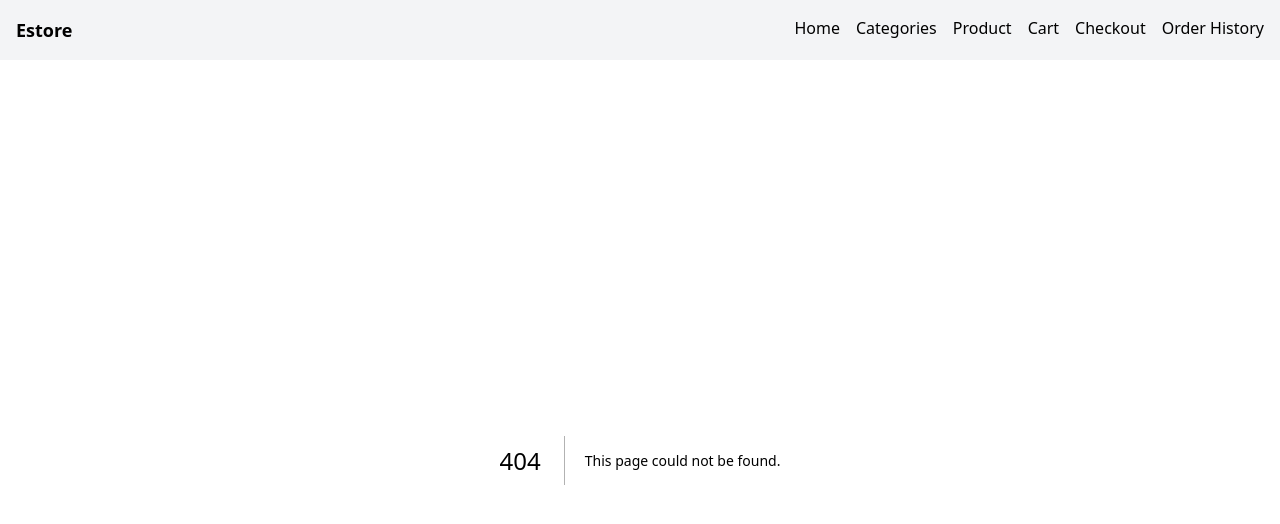
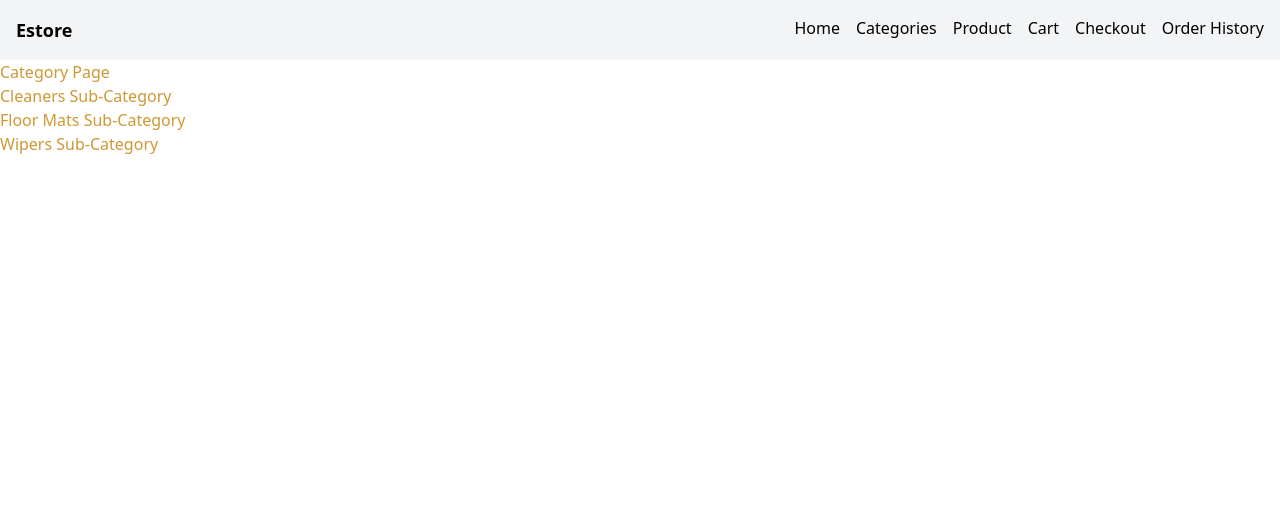
Before and after one commit to alexiscase95/estore-next, a Next.js app: page /categories/cleaners in a window 1280 px wide. Before the commit this address had no page. Shown: the top 524 px of the page. Built offline with nearby package versions, Linux system fonts and the light colour scheme.

Commit message:
feat: Add nested routes and refactor naming convention to follow kebab-case

```diff
--- /dev/null
+++ b/src/app/categories/[category]/[sub-category]/page.tsx
@@ -0,0 +1,9 @@
+const SubCategory = () => {
+    return (
+      <main className="text-primary">
+        Sub-Category Page
+      </main>
+    );
+  }
+
+export default SubCategory;
--- /dev/null
+++ b/src/app/categories/[category]/page.tsx
@@ -0,0 +1,27 @@
+import Link from "next/link";
+
+const Category = () => {
+    return (
+      <main className="text-primary">Category Page
+      <ul>
+        <li>
+          <Link href='/categories/cleaners/surface-cleaner'>
+          Cleaners Sub-Category
+          </Link>
+        </li>
+        <li>
+          <Link href='/categories/floor-mats/cargo'>
+          Floor Mats Sub-Category
+          </Link>
+        </li>
+        <li>
+          <Link href='/categories/wipers/performance'>
+          Wipers Sub-Category
+          </Link>
+        </li>
+      </ul>
+      </main>
+    );
+  }
+
+  export default Category;
--- a/src/app/categories/page.tsx
+++ b/src/app/categories/page.tsx
@@ -1,6 +1,27 @@
+import Link from "next/link";
+
 const Categories = () => {
     return (
-      <main className="text-primary">Categories Page</main>
+      <main className="text-primary">
+        Categories Page
+      <ul>
+        <li>
+          <Link href='/categories/cleaners'>
+          Cleaners
+          </Link>
+        </li>
+        <li>
+          <Link href='/categories/floor-mats'>
+          Floor Mats
+          </Link>
+        </li>
+        <li>
+          <Link href='/categories/wipers'>
+          Wipers
+          </Link>
+        </li>
+      </ul>
+      </main>
     );
   }
 
--- /dev/null
+++ b/src/app/order-confirmation/page.tsx
@@ -0,0 +1,9 @@
+const OrderConfirmation = () => {
+    return (
+      <main className="text-primary">
+        Sub-Category Page
+      </main>
+    );
+  }
+
+export default OrderConfirmation;
--- a/src/app/orderhistory/page.tsx
+++ b/src/app/order-history/page.tsx
@@ -1,6 +1,6 @@
 const OrderHistory = () => {
     return (
-      <main className="text-primary">OrderHistory Page</main>
+      <main className="text-primary">Order History Page</main>
     );
   }
 
```
